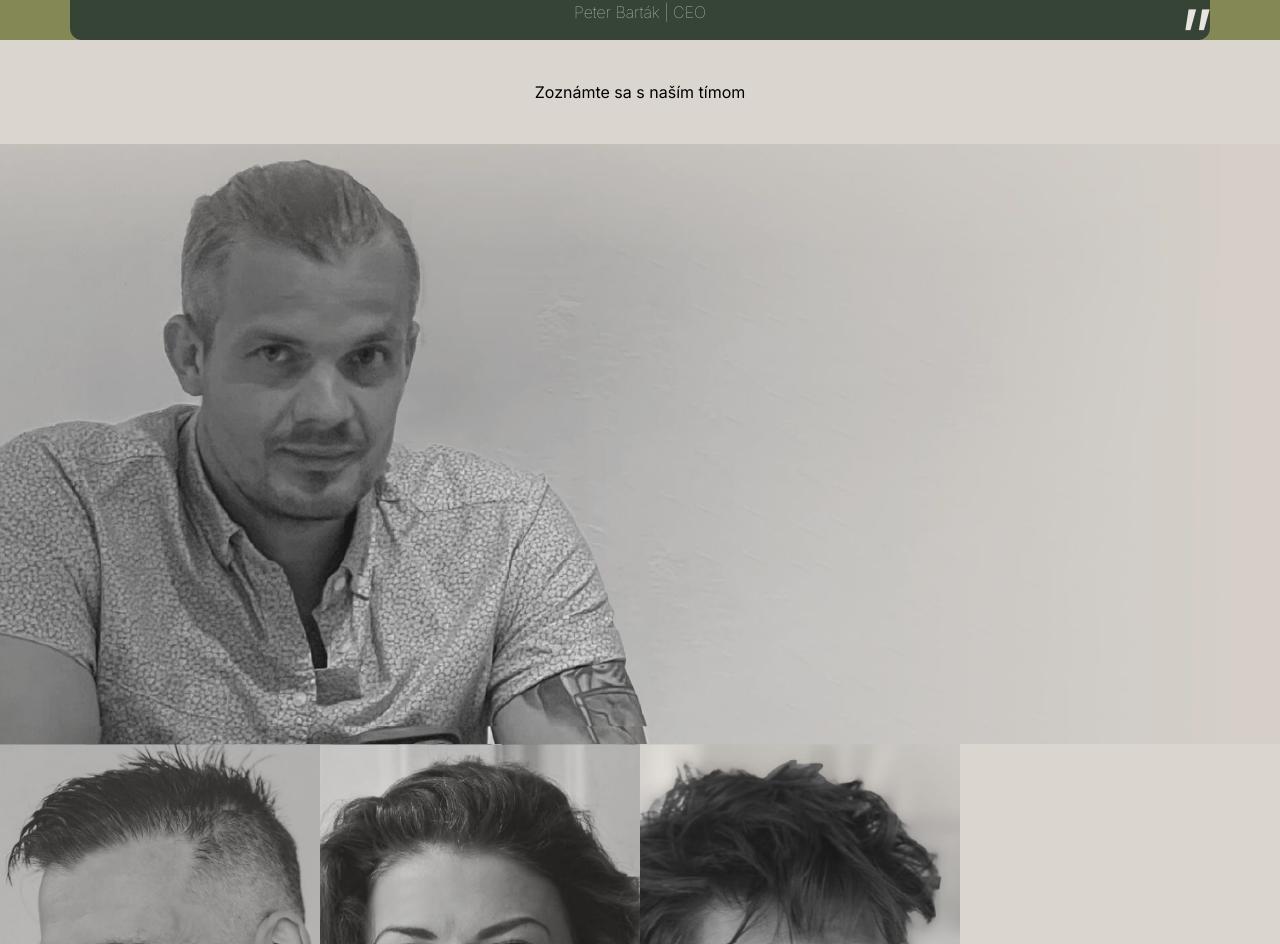
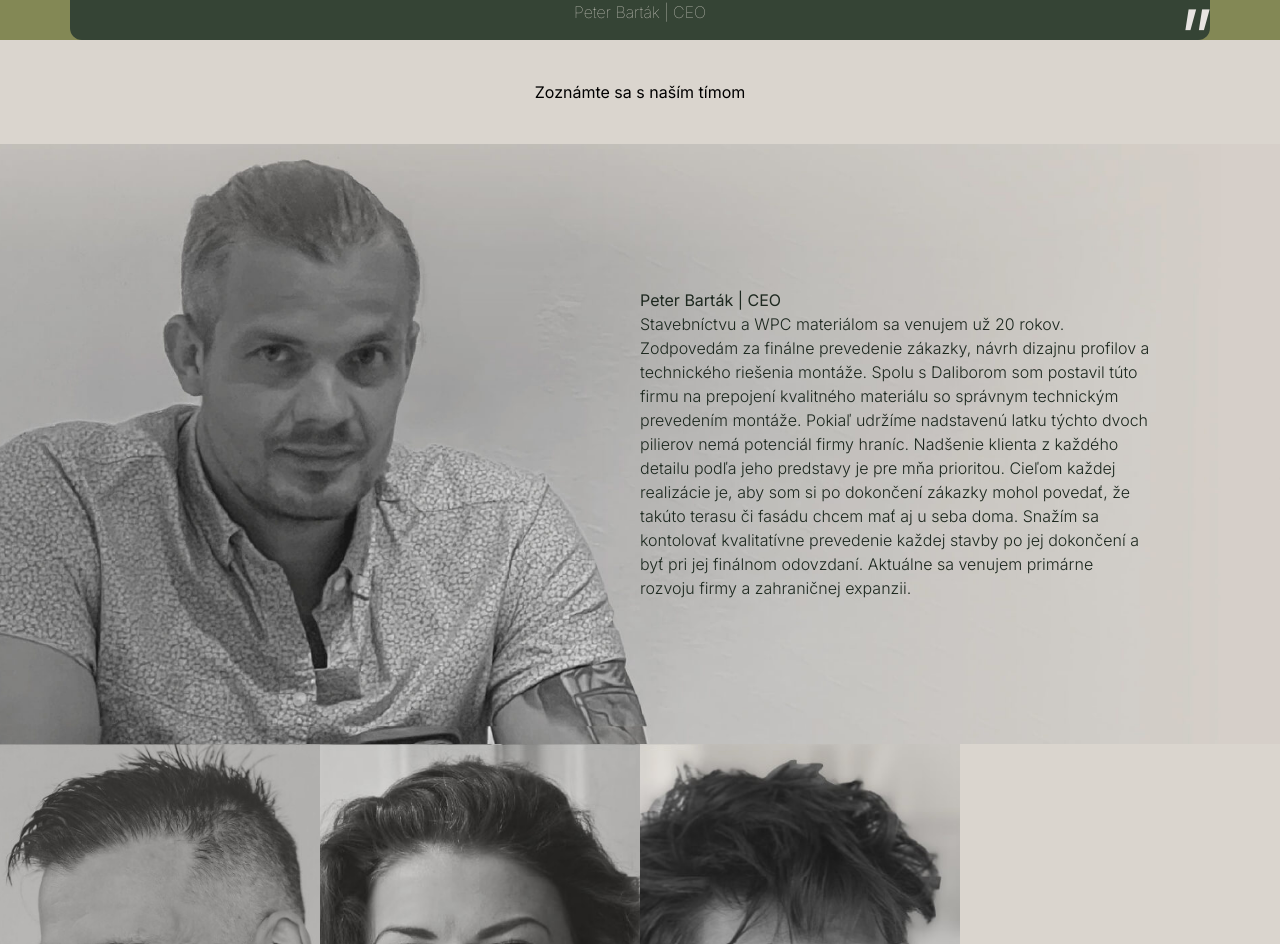
Before and after one commit to xkolumber/timbermax, a Next.js app: page /o-nas in a window 1280 px wide. Shown: the part 1525-2469 px from the top of the page. Built offline with nearby package versions, Linux system fonts and the light colour scheme.

Commit message:
team members with data

```diff
--- a/src/app/components/AboutUsComponents/AboutUsTeam.tsx
+++ b/src/app/components/AboutUsComponents/AboutUsTeam.tsx
@@ -58,11 +58,15 @@ const AboutUsTeam = () => {
           priority={true}
           className="w-full h-full max-h-[1200px] object-cover absolute"
         />
-        <div className="">
+        <div className="flex flex-row h-full">
           <div className="w-1/2"></div>
-          <div className="w-1/2">
-            <h6>Peter Barták | CEO</h6>
-            <p></p>
+          <div className="w-1/2 z-10 relative flex flex-col justify-center">
+            <h6 className="text-[#1D281F]">
+              {selectedHuman.meno} | {selectedHuman.job}
+            </h6>
+            <p className="text-[#1D281F] md:max-w-[80%]">
+              {selectedHuman.text}
+            </p>
           </div>
         </div>
       </div>
```
